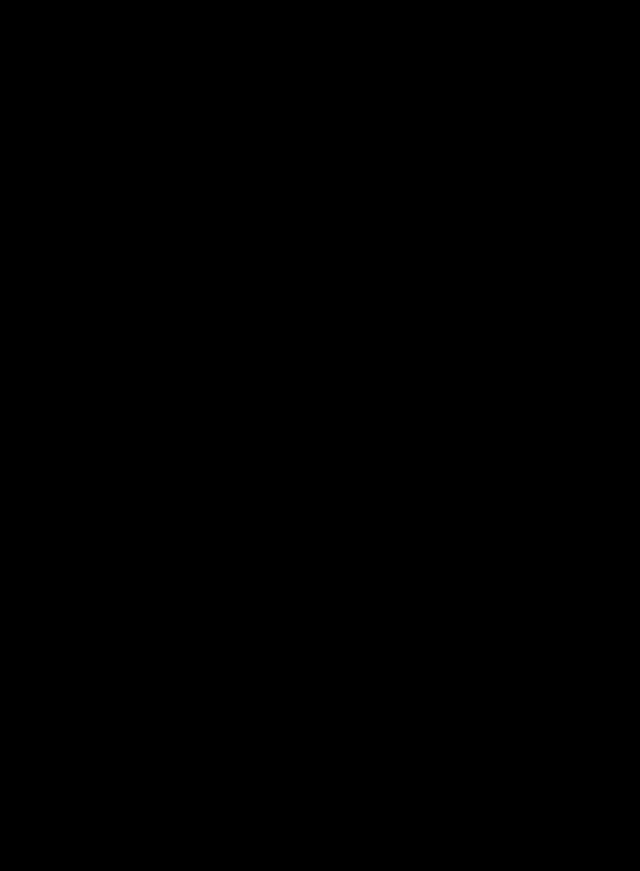
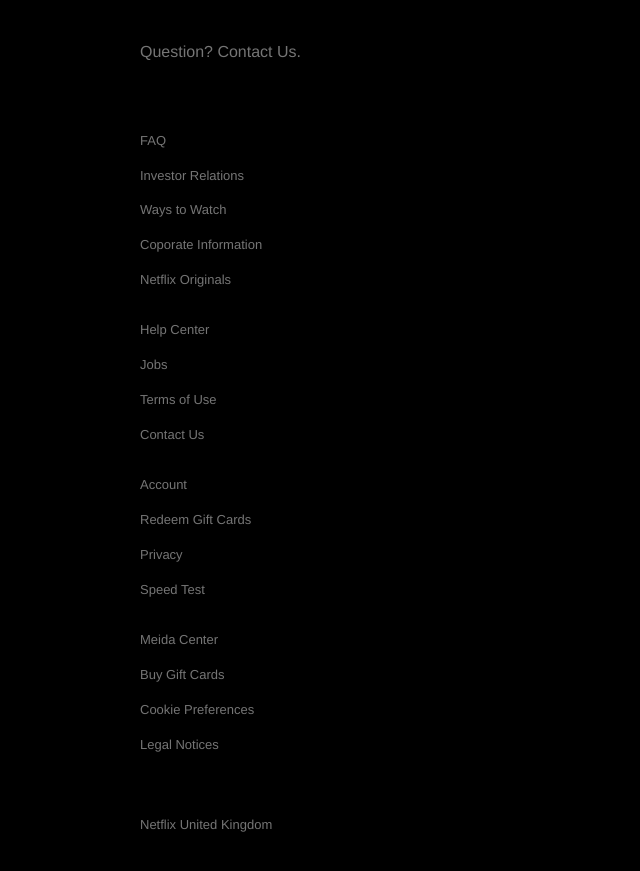
Before and after one commit to Nate-farley/netflix-clone, a React (Create React App) app: page / in a window 1280 px wide. Shown: the part 1280-2151 px from the top of the page, without its empty margins (0-640 px from the left). Before the commit the page ends 1237 px from the top, so only its background shows below. Built offline with nearby package versions, Linux system fonts and the light colour scheme.

Commit message:
Complete footer on the landing page.

```diff
--- a/src/App.js
+++ b/src/App.js
@@ -1,13 +1,15 @@
 import React from 'react';
+import { FooterContainer } from './containers/footer';
 import { JumbotronContainer } from './containers/jumbotron';
 
 
 
 export default function App() {
   return (
-
+    <>
     <JumbotronContainer />
-
+    <FooterContainer />
+    </>
 
   );
 }
--- /dev/null
+++ b/src/components/footer/index.js
@@ -0,0 +1,30 @@
+import React from 'react';
+import { Container, Row, Column, Link, Title, Text, Break } from './styles/footer';
+
+export default function Footer({ children, ...restProps}) {
+    return <Container {...restProps}>{children}</Container>
+};
+
+Footer.Row = function FooterRow({ children, ...restProps}) {
+    return <Row {...restProps}>{children}</Row>
+};
+
+Footer.Column = function FooterColumn({ children, ...restProps}) {
+    return <Column {...restProps}>{children}</Column>
+};
+
+Footer.Link = function FooterLink({ children, ...restProps}) {
+    return <Link {...restProps}>{children}</Link>
+};
+
+Footer.Title = function FooterTitle({ children, ...restProps}) {
+    return <Title {...restProps}>{children}</Title>
+};
+
+Footer.Text = function FooterText({ children, ...restProps}) {
+    return <Text {...restProps}>{children}</Text>
+};
+
+Footer.Break = function FooterBreak({ children, ...restProps}) {
+    return <Break {...restProps}>{children}</Break>
+};
--- /dev/null
+++ b/src/components/footer/styles/footer.js
@@ -0,0 +1,58 @@
+import styled from 'styled-components/macro';
+
+
+export const Container = styled.div`
+    display: flex;
+    padding: 70px 56px;
+    margin: auto;
+    max-width: 1000px;
+    flex-direction: column;
+
+    @media (max-width: 1000px){
+        padding: 70px 30px;
+    }
+`;
+
+export const Column = styled.div`
+    display: flex;
+    flex-direction: column;
+    text-align: left;
+`;
+
+export const Row = styled.div`
+    display: grid;
+    grid-template-colums: repeat(auto-fill, minmax(210px, 1fr));
+    grid-gap: 15px;
+
+    @media (max-width: 1000px) {
+        grid-template-columns: repeat(auto-fill, minmax(150px, 1fr));
+    }
+`;
+
+export const Link = styled.a`
+    color: #757575;
+    margin-bottom: 20px;
+    font-size: 13px;
+    text-decoration: none;
+
+`;
+
+export const Title = styled.p`
+    font-size: 16px;
+    color: #757575;
+    margin-bottom: 40px;
+
+`;
+
+export const Text = styled.p`
+    font-size: 13px;
+    color: #757575;
+    margin-bottom: 40px;
+
+`;
+
+export const Break = styled.p`
+    flex-basis: 100%;
+    height: 0;
+
+`;
--- a/src/components/index.js
+++ b/src/components/index.js
@@ -1 +1,2 @@
-export {default as Jumbotron} from './jumbotron'
+export {default as Jumbotron} from './jumbotron';
+export {default as Footer } from './footer';
--- /dev/null
+++ b/src/containers/footer.js
@@ -0,0 +1,44 @@
+import React from "react";
+import { Footer } from '../components';
+
+
+export function FooterContainer(){
+    return (
+        <Footer>
+            <Footer.Title>Question? Contact Us.</Footer.Title>
+            <Footer.Break />
+            <Footer.Row>
+                <Footer.Column>
+                    <Footer.Link herf="#">FAQ</Footer.Link>
+                    <Footer.Link herf="#">Investor Relations</Footer.Link>
+                    <Footer.Link herf="#">Ways to Watch</Footer.Link>
+                    <Footer.Link herf="#">Coporate Information</Footer.Link>
+                    <Footer.Link herf="#">Netflix Originals</Footer.Link>
+                </Footer.Column>
+
+                <Footer.Column>
+                    <Footer.Link herf="#">Help Center</Footer.Link>
+                    <Footer.Link herf="#">Jobs</Footer.Link>
+                    <Footer.Link herf="#">Terms of Use</Footer.Link>
+                    <Footer.Link herf="#">Contact Us</Footer.Link>
+                </Footer.Column>
+
+                <Footer.Column>
+                    <Footer.Link herf="#">Account</Footer.Link>
+                    <Footer.Link herf="#">Redeem Gift Cards</Footer.Link>
+                    <Footer.Link herf="#">Privacy</Footer.Link>
+                    <Footer.Link herf="#">Speed Test</Footer.Link>
+                </Footer.Column>
+
+                <Footer.Column>
+                    <Footer.Link herf="#">Meida Center</Footer.Link>
+                    <Footer.Link herf="#">Buy Gift Cards</Footer.Link>
+                    <Footer.Link herf="#">Cookie Preferences</Footer.Link>
+                    <Footer.Link herf="#">Legal Notices</Footer.Link>
+                </Footer.Column>
+            </Footer.Row>
+            <Footer.Break />
+            <Footer.Text>Netflix United Kingdom</Footer.Text>
+        </Footer>
+    )
+}
```
